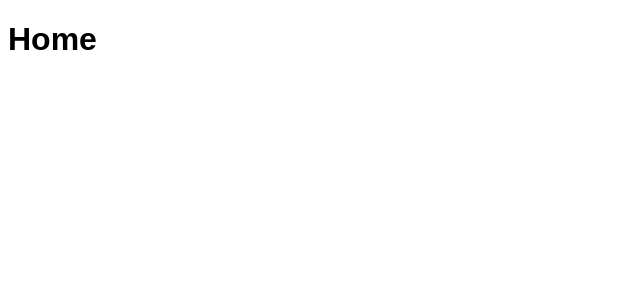
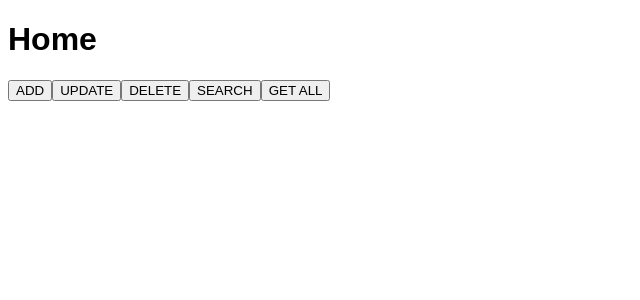
Before and after one commit to mayankSoni07/qss-assignment-location-crud, a React (Create React App) app: page / in a window 1280 px wide. Shown: the top 300 px of the page, without its empty margins (0-640 px from the left). Built offline with nearby package versions, Linux system fonts and the light colour scheme.

Commit message:
Database and its operation implemented

```diff
--- a/src/Utilities/commonMethods.js
+++ b/src/Utilities/commonMethods.js
@@ -0,0 +1,109 @@
+let db;
+
+/** Used to get store from db */
+function getStoreFromDb(){
+    var transaction = db.transaction(["locations"], "readwrite");
+    var store = transaction.objectStore("locations");
+    return store;
+}
+
+/** Used to initialize db */
+export function initializeDb(){
+    let dbReq = indexedDB.open('locationDatabase', 1);
+
+    dbReq.onupgradeneeded = function(event) {
+        // Set the db variable to our database so we can use it!
+        db = event.target.result;
+
+        // Create an object store named locations. Object stores in databases are where data are stored.
+        let locations = db.createObjectStore('locations', { keyPath: "email", autoIncrement: true});
+        console.log('onupgradeneeded locations : ', event, db, locations);
+    }
+    dbReq.onsuccess = function(event) {
+        db = event.target.result;
+        console.log('onsuccess dbReq : ', event, db)
+    }
+    dbReq.onerror = function(event) {
+        console.log('error opening database : ', event.target.errorCode);
+    }
+}
+
+/** Used to add data in db */
+export function addDataInDb(){
+    var store = getStoreFromDb();
+
+    var person = {
+        name:"name",
+        email:"email-"+parseInt(Math.random()*100),
+        created:new Date()
+    }
+
+    // Perform the add
+    var request = store.add(person);
+    request.onerror = function(e) {
+        console.log("Add Data Error : ",e);
+    }
+    request.onsuccess = function(e) {
+        console.log("Add data success : ", e);
+    }
+}
+
+/** Used to update data in db */
+export function updateDataInDb(){
+    var store = getStoreFromDb();
+
+    var person = {
+        name:"hello",
+        email:"email-9",
+        created:new Date()
+    }
+
+    // Perform the update
+    var request = store.put(person);
+    request.onerror = function(e) {
+        console.log("Update Data Error : ",e);
+    }
+    request.onsuccess = function(e) {
+        console.log("Update data success : ", e);
+    }
+}
+
+/** Used to delete data from db */
+export function deleteDataFromDb(){
+    var store = getStoreFromDb();
+
+    var request = store.delete("email-95");
+    request.onerror = function(e) {
+        console.log("Delete Data Error : ",e);
+    }
+    request.onsuccess = function(e) {
+        console.log("Delete data success : ", e);
+    }
+}
+
+/** Used to search data in db */
+export function searchDataInDb(){
+    var store = getStoreFromDb();
+
+    // Search person
+    let searchRequest = store.get("email2");
+    searchRequest.onerror = function(e) {
+        console.log("Serach Error",e);
+    }
+    searchRequest.onsuccess = function(e) {
+        console.log("Search result ", e);
+    }
+}
+
+/** Used to fetch all data in db */
+export function getAllDataFromDb(){
+    var store = getStoreFromDb();
+    var cursor = store.openCursor();
+    cursor.onsuccess = function(e) {
+        var res = e.target.result;
+        if(res) {
+            console.log("Key", res.value);
+            res.continue();
+        }
+    }
+}
--- a/src/container/Home/index.js
+++ b/src/container/Home/index.js
@@ -4,13 +4,25 @@ import './index.css';
 import { connect } from "react-redux";
 import { bindActionCreators } from 'redux';
 
+import { initializeDb, addDataInDb, updateDataInDb, deleteDataFromDb, searchDataInDb, getAllDataFromDb } from '../../Utilities/commonMethods';
+
 class Home extends React.Component {
+    constructor(props){
+        super(props);
+        this.state = {};
+        initializeDb();
+    }
     render(){
-        console.log('home : ', this.props)
         return (
             <React.Fragment>
 
                 <h1>Home</h1>
+
+                <button onClick={addDataInDb}>ADD</button>
+                <button onClick={updateDataInDb}>UPDATE</button>
+                <button onClick={deleteDataFromDb}>DELETE</button>
+                <button onClick={searchDataInDb}>SEARCH</button>
+                <button onClick={getAllDataFromDb}>GET ALL</button>
 
             </React.Fragment>
         );
```
